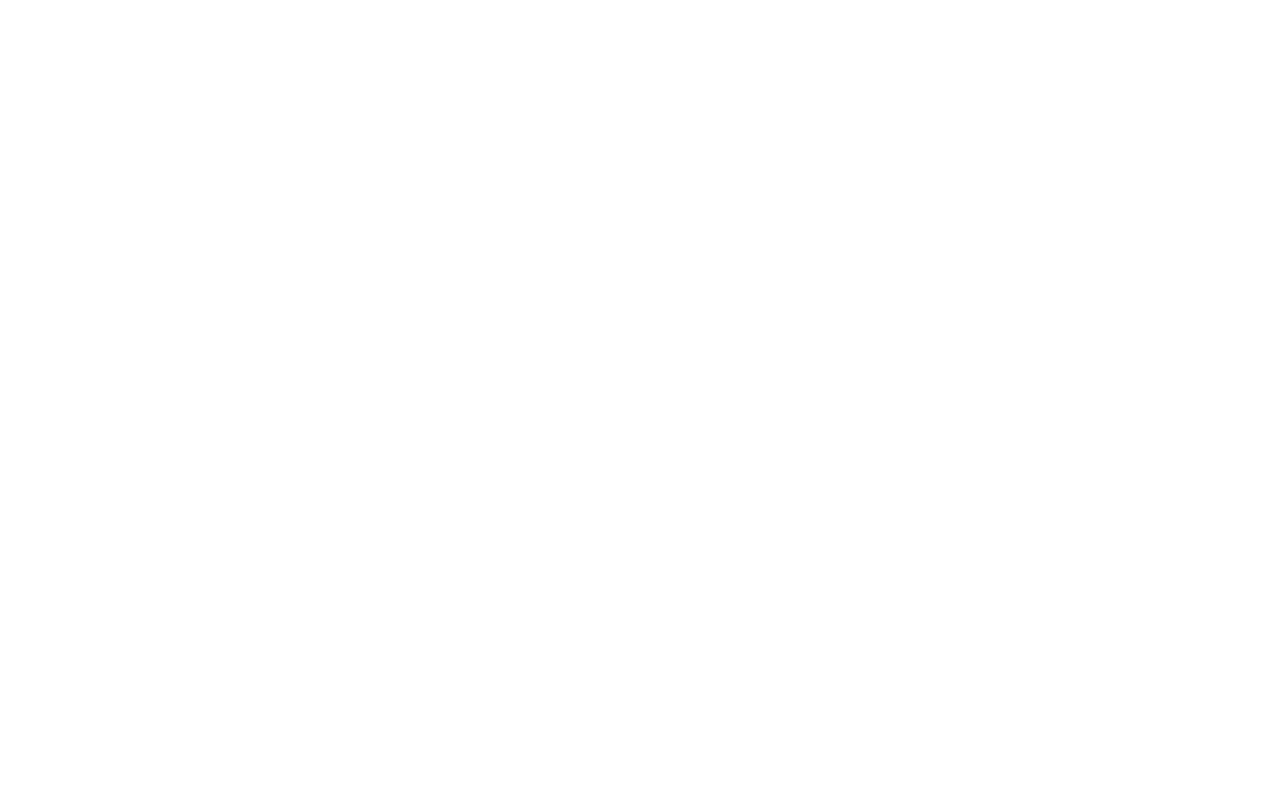
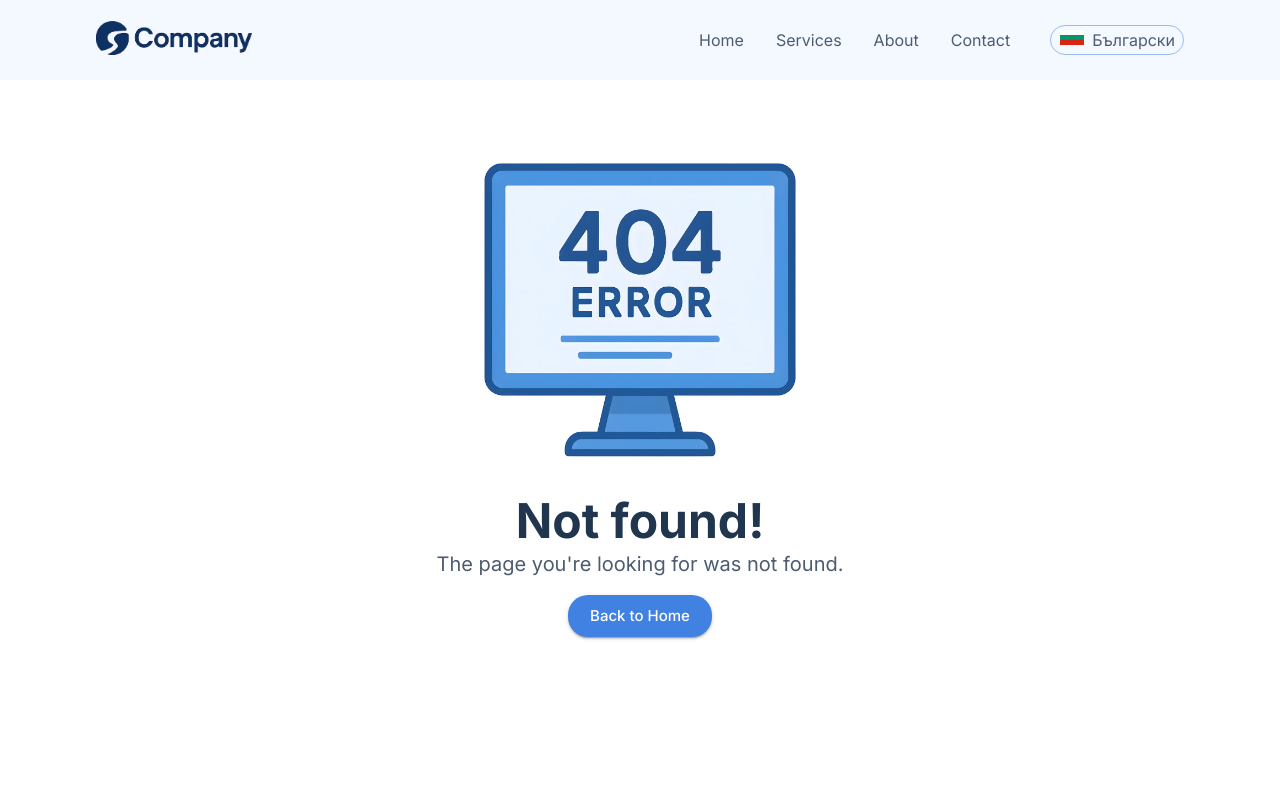
Before and after one commit to nefara-bg/Nefara-Web, a React (Vite) app in the folder client/: page /en in a window 1280 px wide. Before the commit this address had no page. Shown: the top 800 px of the page. Built offline with nearby package versions, Linux system fonts and the light colour scheme.

Commit message:
Not found page

```diff
--- a/client/src/App.jsx
+++ b/client/src/App.jsx
@@ -5,6 +5,7 @@
 import { theme } from './theme/theme'
 import i18n from "./translation/i18n"
 import { useEffect } from 'react'
+import NotFound from './pages/NotFound/NotFound'
 
 function App() {
   useEffect(() => {
@@ -27,6 +28,7 @@
           <Routes>
             <Route path='/' element={<RouteWrapper />}>
               <Route index element={<Home />} />
+              <Route path='*' element={<NotFound />} />
             </Route>
           </Routes>
         </ThemeProvider>
--- /dev/null
+++ b/client/src/pages/NotFound/NotFound.jsx
@@ -0,0 +1,33 @@
+import ImageContainer from "../../components/ImageContainer/ImageContainer"
+import { Section } from "./styling"
+import errImg from "../../img/error.webp"
+import { Button, Typography } from "@mui/material"
+import { Link } from "react-router-dom"
+import { useTranslation } from "react-i18next"
+
+const NotFound = () => {
+    const { t } = useTranslation()
+
+
+
+    return (
+        <Section>
+            <ImageContainer
+                src={errImg}
+                alt="The page was not found"
+                props={{
+                    sx: {
+                        width: { xs: "60%", sm: "35%", md: "25%" }
+                    },
+                    mb: 4
+                }}
+            />
+
+            <Typography variant="h3" color="neutral">{t("notFound.title")}</Typography>
+            <Typography variant="body1" mb={2}>{t("notFound.content")}</Typography>
+            <Link to={"/"}><Button variant="contained" size="large">{t("notFound.button")}</Button></Link>
+        </Section>
+    )
+}
+
+export default NotFound
--- /dev/null
+++ b/client/src/pages/NotFound/styling.js
@@ -0,0 +1,9 @@
+import { Stack, styled } from "@mui/material";
+
+export const Section = styled(Stack)(({ theme }) => ({
+    minHeight: "100vh",
+    alignItems: "center",
+    justifyContent: "center",
+    padding: `${theme.spacing(16)} ${theme.spacing(2)}`,
+    textAlign: "center"
+}))
--- a/client/src/translation/bg.json
+++ b/client/src/translation/bg.json
@@ -63,5 +63,10 @@
     "footer": {
         "text": "Уеб, мобилни и десктоп приложения за Вашия бизнес.",
         "copyright": "Software Solutions - Всички права запазени."
+    },
+    "notFound": {
+        "title": "Страницата липсва!",
+        "content": "Не успяхме да открием страницата, която търсите.",
+        "button": "Към Началото"
     }
 }
--- a/client/src/translation/en.json
+++ b/client/src/translation/en.json
@@ -63,5 +63,10 @@
     "footer": {
         "text": "Web, mobile and desktop applications for your business.",
         "copyright": "Software Solutions - All rights reserved."
+    },
+    "notFound": {
+        "title": "Not found!",
+        "content": "The page you're looking for was not found.",
+        "button": "Back to Home"
     }
 }
```
Also changed, not shown: client/src/img/error.webp (added).
